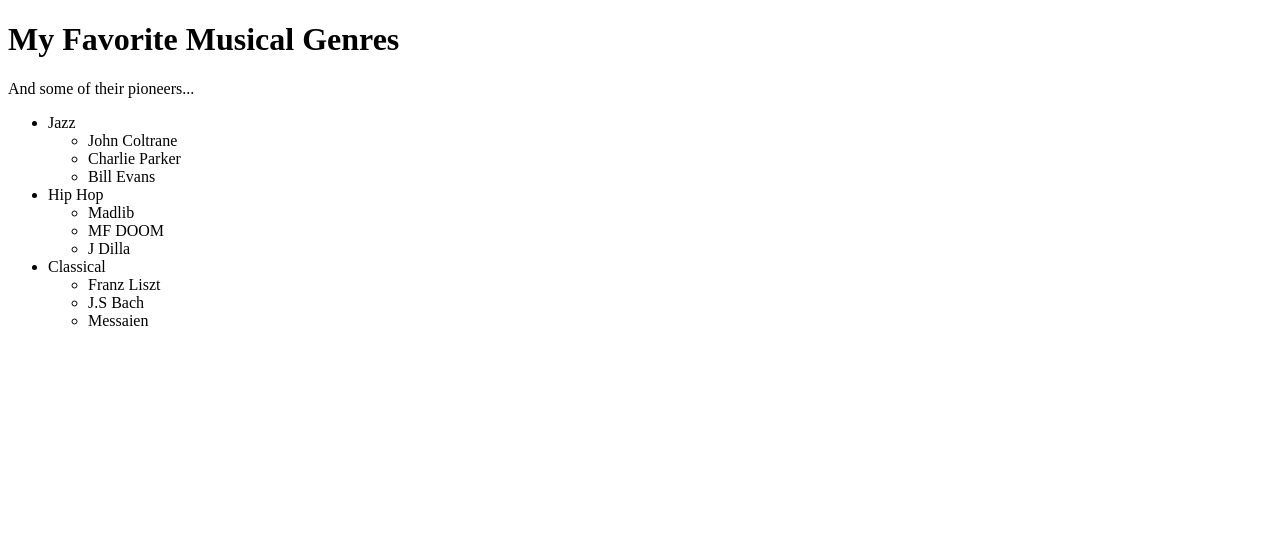
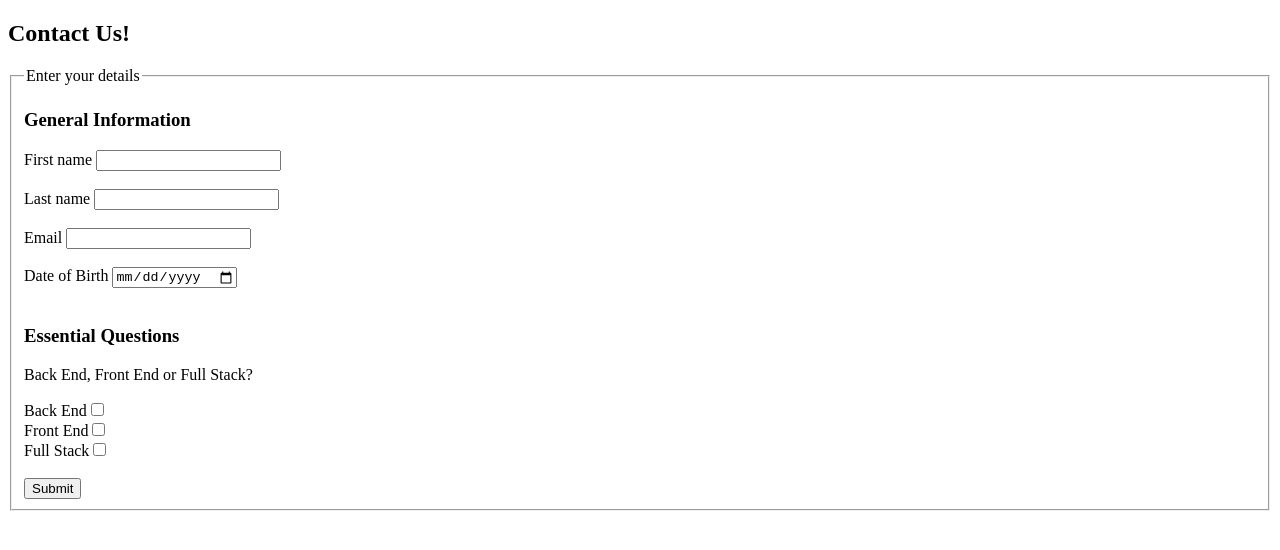
Before and after one commit to KseniiaEfremova/xander-html-attribute-exercises, a plain HTML site: page index.html in a window 1280 px wide. Drawn offline with Linux system fonts and the light colour scheme.

Commit message:
Completed Forms

```diff
--- a/index.html
+++ b/index.html
@@ -4,30 +4,37 @@
     <meta charset="UTF-8" />
     <meta name="viewport" content="width=device-width, initial-scale=1.0" />
     <meta http-equiv="X-UA-Compatible" content="ie=edge" />
-    <title>Ex 2</title>
+    <title>Forms</title>
   </head>
   <body>
-    <h1>My Favorite Musical Genres</h1>
-    <p>And some of their pioneers...</p>
-    <ul>
-        <li>Jazz</li>
-        <ul>
-            <li>John Coltrane</li>
-            <li>Charlie Parker</li>
-            <li>Bill Evans</li>
-        </ul>
-        <li>Hip Hop</li>
-        <ul>
-            <li>Madlib</li>
-            <li>MF DOOM</li>
-            <li>J Dilla</li>
-        </ul>
-        <li>Classical</li>
-        <ul>
-            <li>Franz Liszt</li>
-            <li>J.S Bach</li>
-            <li>Messaien</li>
-        </ul>
-    </ul>
+    <h2>Contact Us!</h2>
+    <form>
+        <fieldset>
+            <legend>Enter your details</legend>
+            <h3>General Information</h3>
+            First name
+            <input type="text">
+            <br><br>
+            Last name
+            <input type="text">
+            <br><br>
+            Email
+            <input type="email">
+            <br><br>
+            Date of Birth
+            <input type="date">
+            <br><br>
+
+            <h3>Essential Questions</h3>
+            <p>Back End, Front End or Full Stack?</p>
+            Back End<input type="checkbox">
+            <br>
+            Front End<input type="checkbox">
+            <br>
+            Full Stack<input type="checkbox">
+            <br><br>
+            <input type="submit">
+        </fieldset>
+    </form>
   </body>
 </html>
```
